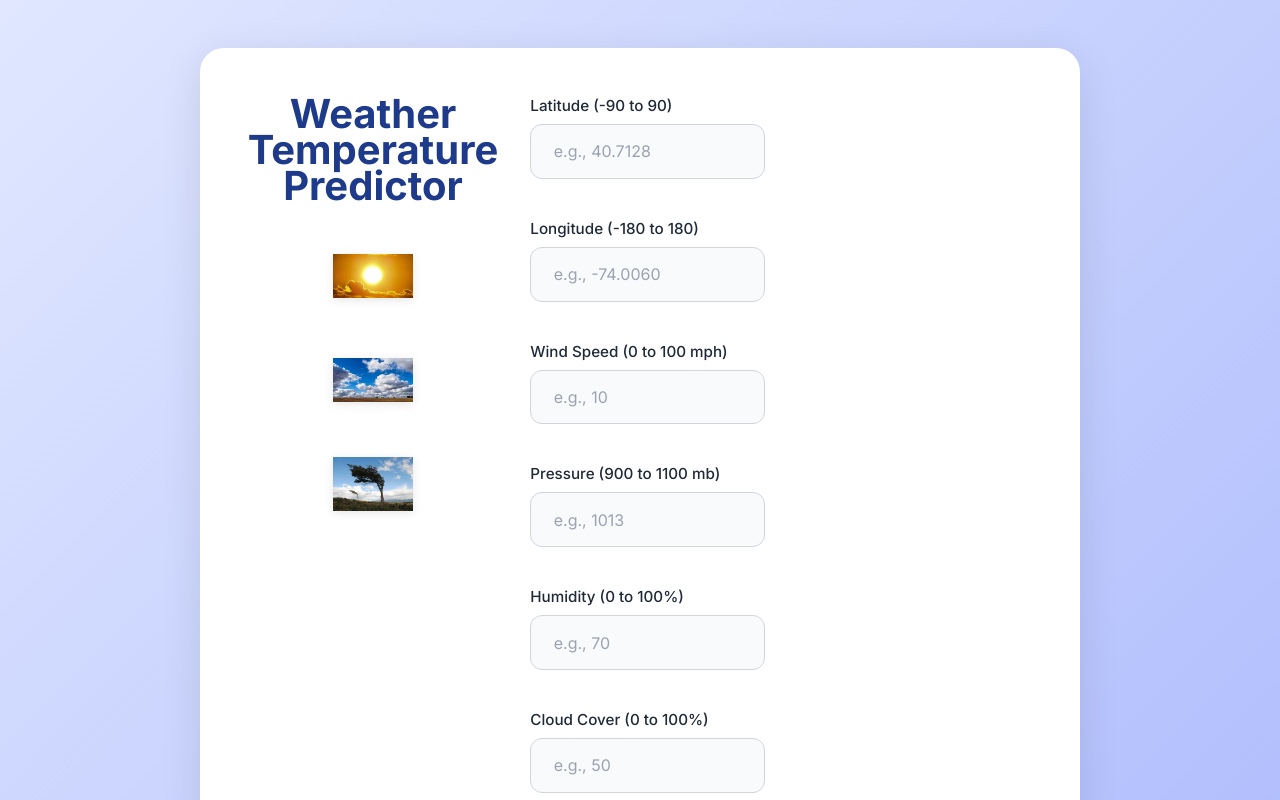
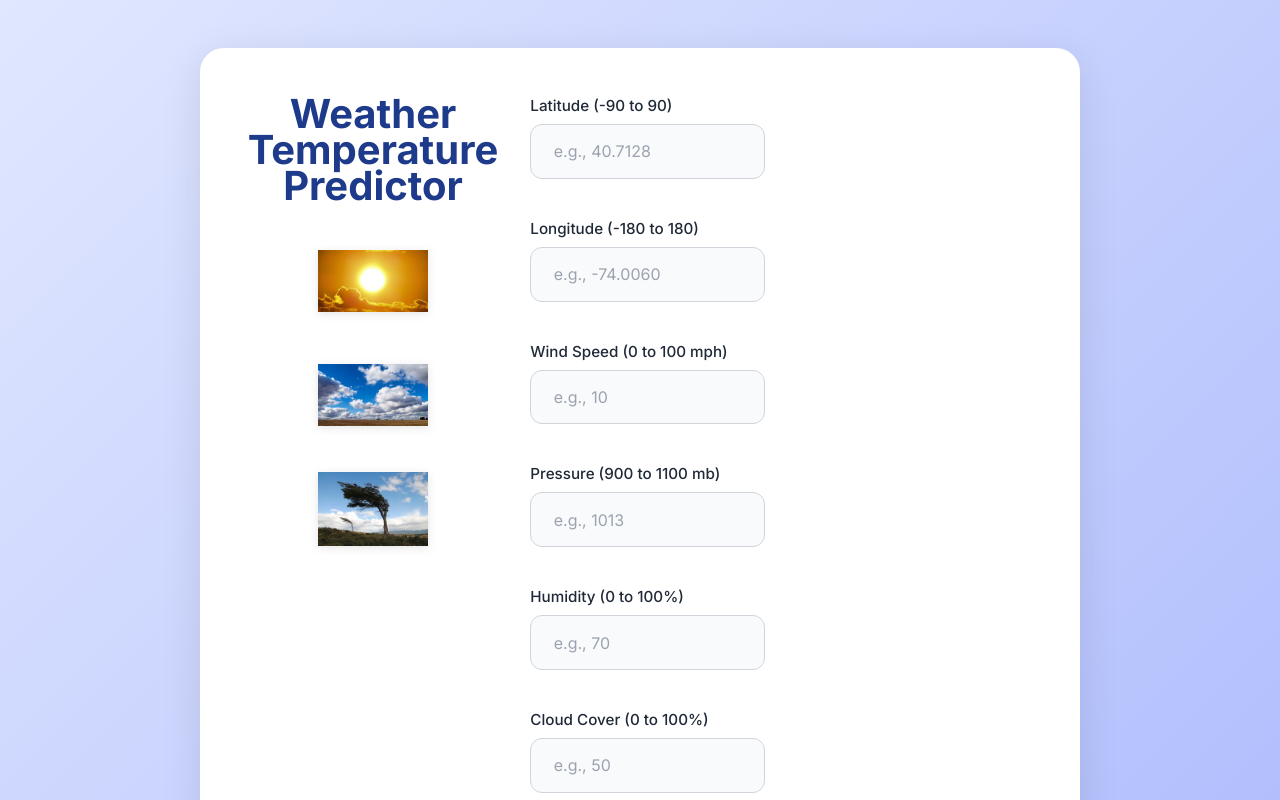
Before and after one commit to abinesh-akr/DS-frontend, a React (Create React App) app: page / in a window 1280 px wide. Shown: the top 800 px of the page. Built offline with nearby package versions, Linux system fonts and the light colour scheme.

Commit message:
Update App.css

```diff
--- a/src/App.css
+++ b/src/App.css
@@ -73,8 +73,8 @@ body {
 }
 
 .weather-image {
-  width: 80px;
-  height: 80px;
+  width: 110px;
+  height: 90px;
   object-fit: contain;
   filter: drop-shadow(0 2px 4px rgba(0, 0, 0, 0.1));
   transition: transform 0.3s ease;
```
